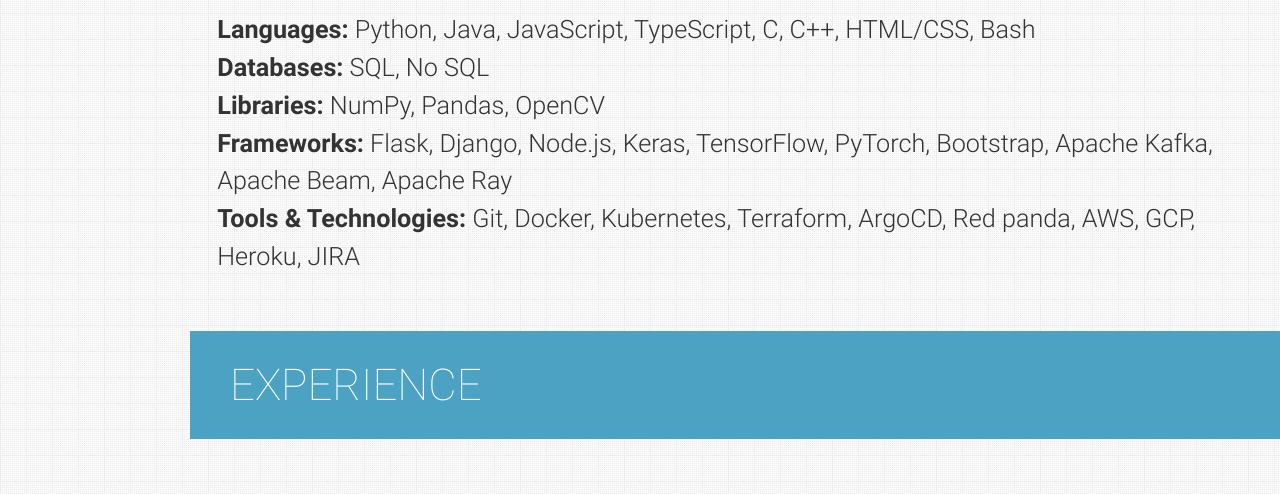
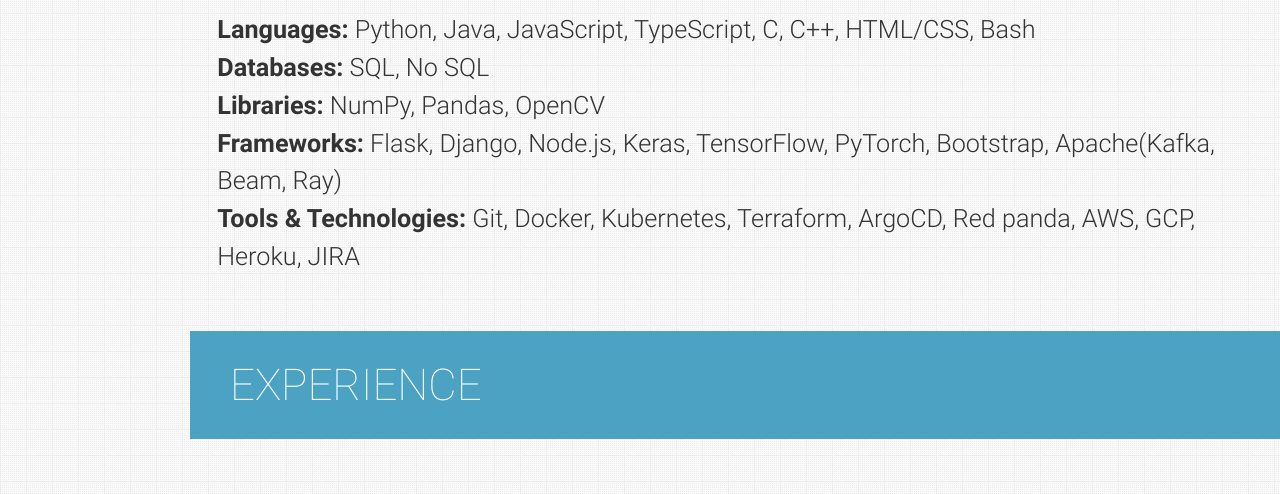
Before and after one commit to praveenthopalle/praveenthopalle.github.io, a plain HTML site: page index.html in a window 1280 px wide. Shown: the part 1209-1703 px from the top of the page. Drawn offline with nearby package versions, Linux system fonts and the light colour scheme.

Commit message:
Update index.html

```diff
--- a/index.html
+++ b/index.html
@@ -261,7 +261,7 @@
             <li><b>Languages:</b> Python, Java, JavaScript, TypeScript, C, C++, HTML/CSS, Bash</li>
             <li><b>Databases:</b> SQL, No SQL </li>
             <li><b>Libraries:</b> NumPy, Pandas, OpenCV</li>
-            <li><b>Frameworks:</b> Flask, Django, Node.js, Keras, TensorFlow, PyTorch, Bootstrap, Apache Kafka, Apache Beam, Apache Ray</li>
+            <li><b>Frameworks:</b> Flask, Django, Node.js, Keras, TensorFlow, PyTorch, Bootstrap, Apache(Kafka, Beam, Ray)</li>
             <li><b>Tools & Technologies:</b> Git, Docker, Kubernetes, Terraform, ArgoCD, Red panda, AWS, GCP, Heroku, JIRA</li>
           </ul>
 
```
